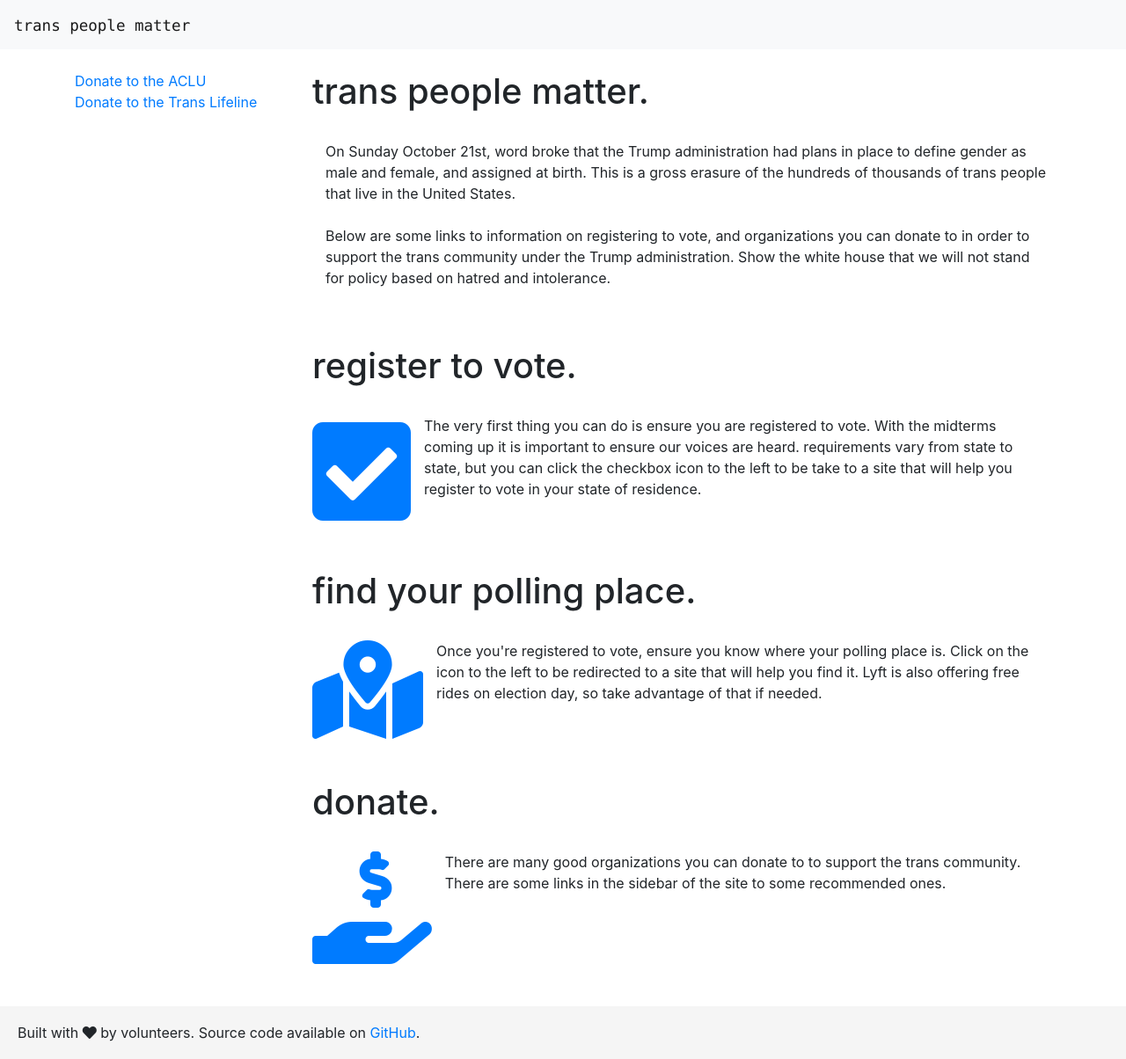
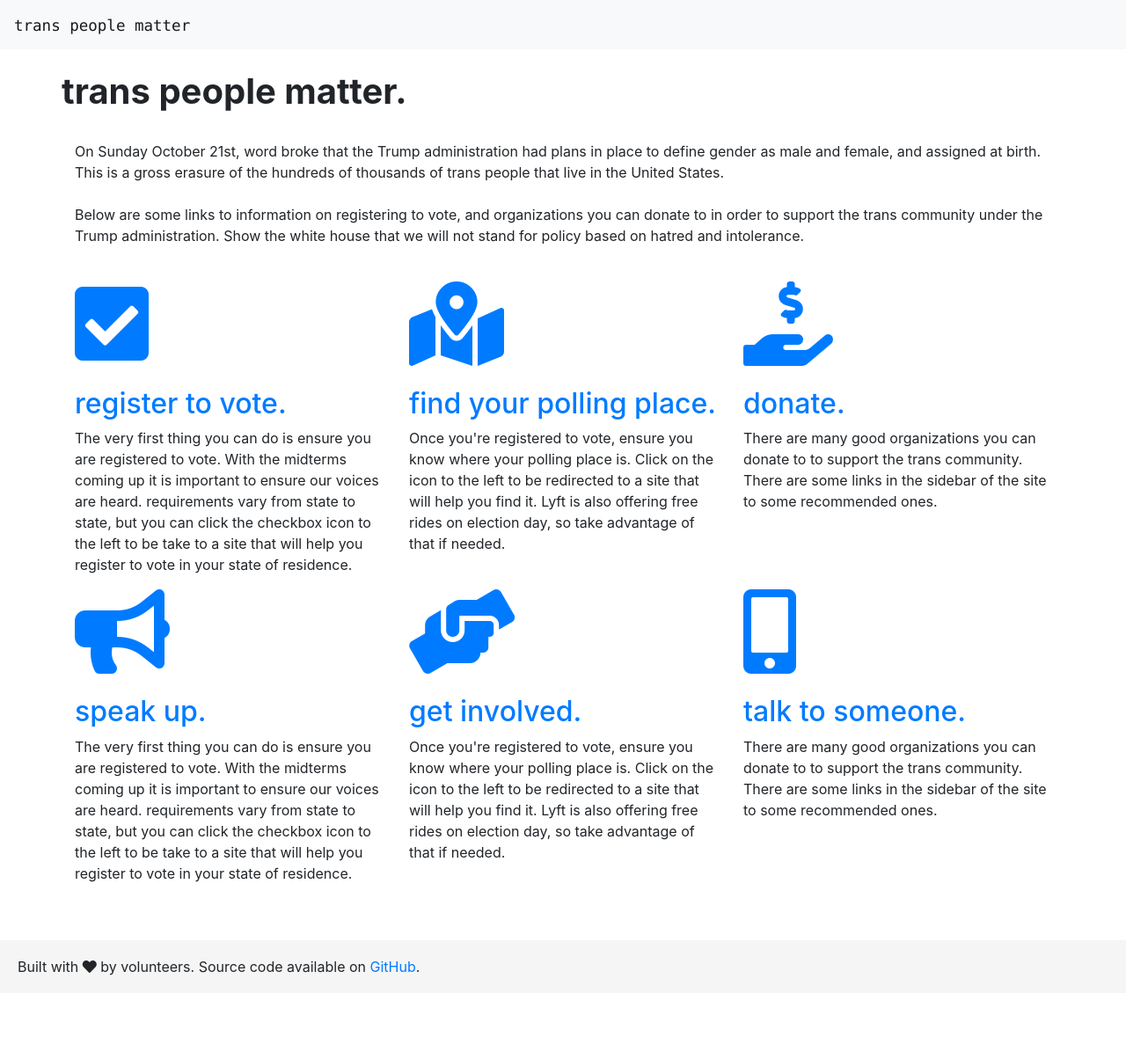
Before and after one commit to hunter32292/trans-people-matter, a Jekyll site: the page built from index.md, in a window 1280 px wide. Shown: the whole page at 88% size. Built offline with Jekyll 4.4.1, drawn with Linux system fonts in a browser that asks for light colours; nearby versions of some CDN libraries; after the commit the page ends 1129 px from its top, so only the background shows below that.

Commit message:
layout changes and new links

```diff
--- a/_layouts/home.html
+++ b/_layouts/home.html
@@ -3,54 +3,117 @@ layout: default
 ---
 <br>
 <div class="row">
-    <div class="col-3">
+    <!-- <div class="col-3">
         <a href="https://www.aclu.org/donate-aclu?ms=web_horiz_nav_hp">Donate to the ACLU</a>
         <br>
         <a href="https://www.translifeline.org/donate/">Donate to the Trans Lifeline</a>
-    </div>
-    <div class="col-9">
-        <h1 class="row">trans people matter.</h1>
+    </div> -->
+    <div class="col-12">
+        <h1 class="row"><strong>trans people matter.</strong></h1>
         <br>
         <p>
-            On Sunday October 21st, word broke that the Trump administration had plans in place to define gender as male and female, and assigned at birth. This is a gross erasure of the hundreds of thousands of trans people
+            On Sunday October 21st, word broke that the Trump administration had plans in place to define gender as
+            male and female, and assigned at birth. This is a gross erasure of the hundreds of thousands of trans
+            people
             that live in the United States.
             <br>
             <br>
-            Below are some links to information on registering to vote, and organizations you can donate to in order to support the trans community under the Trump administration.
+            Below are some links to information on registering to vote, and organizations you can donate to in order to
+            support the trans community under the Trump administration.
             Show the white house that we will not stand for policy based on hatred and intolerance.
         </p>
         <br>
+        <div class="row">
+            <div class="col-4">
+                <a href="https://vote.gov"><i class="fas fa-check-square fa-6x"></i></a>
                 <br>
-        <h1 class="row">register to vote.</h1>
                 <br>
-        <div class="row">
-            <a href="https://vote.gov"><i class="fas fa-check-square fa-8x"></i></a>
-            <p class="col-10">
-                The very first thing you can do is ensure you are registered to vote. With the midterms coming up it is important to ensure our voices are heard.
-                requirements vary from state to state, but you can click the checkbox icon to the left to be take to a site that will help you register to vote in
+                <a href="https://vote.gov">
+                    <h2>register to vote.</h2>
+                </a>
+                <p>
+                    The very first thing you can do is ensure you are registered to vote. With the midterms coming up
+                    it is important to ensure our voices are heard.
+                    requirements vary from state to state, but you can click the checkbox icon to the left to be take
+                    to a site that will help you register to vote in
                     your state of residence.
                 </p>
             </div>
             <br>
             <br>
-        <h1 class="row">find your polling place.</h1>
+            <div class="col-4">
+                <a href="https://www.headcount.org/find-your-polling-place/"><i class="fas fa-map-marked-alt fa-6x"></i></a>
                 <br>
-        <div class="row">
-            <a href="https://www.headcount.org/find-your-polling-place/"><i class="fas fa-map-marked-alt fa-7x"></i></a>
-            <p class="col-10">
-                Once you're registered to vote, ensure you know where your polling place is. Click on the icon to the left to be redirected to a site that will help you find it.
+                <br>
+                <a href="https://www.headcount.org/find-your-polling-place/">
+                    <h2>find your polling place.</h2>
+                </a>
+                <p>
+                    Once you're registered to vote, ensure you know where your polling place is. Click on the icon to
+                    the left to be redirected to a site that will help you find it.
                     Lyft is also offering free rides on election day, so take advantage of that if needed.
                 </p>
             </div>
             <br>
             <br>
-        <h1 class="row">donate.</h1>
+            <div class="col-4">
+                <a href="https://www.headcount.org/find-your-polling-place/"><i class="fas fa-hand-holding-usd fa-6x"></i></i></a>
                 <br>
+                <br>
+                <a href="https://www.headcount.org/find-your-polling-place/">
+                    <h2>donate.</h2>
+                </a>
+                <p>
+                    There are many good organizations you can donate to to support the trans community. There are some
+                    links in the sidebar of the site to some recommended ones.
+                </p>
+            </div>
+        </div>
         <div class="row">
-            <a href="https://www.headcount.org/find-your-polling-place/"><i class="fas fa-hand-holding-usd fa-8x"></i></i></a>
-            <p class="col-10">
-                There are many good organizations you can donate to to support the trans community. There are some links in the sidebar of the site to some recommended ones.
+            <div class="col-4">
+                <a href="https://callyourrep.co/"><i class="fas fa-bullhorn fa-6x"></i></a>
+                <br>
+                <br>
+                <a href="https://callyourrep.co/">
+                    <h2>speak up.</h2>
+                </a>
+                <p>
+                    The very first thing you can do is ensure you are registered to vote. With the midterms coming up
+                    it is important to ensure our voices are heard.
+                    requirements vary from state to state, but you can click the checkbox icon to the left to be take
+                    to a site that will help you register to vote in
+                    your state of residence.
                 </p>
+            </div>
+            <br>
+            <br>
+            <div class="col-4">
+                <a href="https://www.headcount.org/find-your-polling-place/"><i class="fas fa-hands-helping fa-6x"></i></a>
+                <br>
+                <br>
+                <a href="https://www.headcount.org/find-your-polling-place/">
+                    <h2>get involved.</h2>
+                </a>
+                <p>
+                    Once you're registered to vote, ensure you know where your polling place is. Click on the icon to
+                    the left to be redirected to a site that will help you find it.
+                    Lyft is also offering free rides on election day, so take advantage of that if needed.
+                </p>
+            </div>
+            <br>
+            <br>
+            <div class="col-4">
+                <a href="https://www.translifeline.org/hotline"><i class="fas fa-mobile-alt fa-6x"></i></i></a>
+                <br>
+                <br>
+                <a href="https://www.translifeline.org/hotline">
+                    <h2>talk to someone.</h2>
+                </a>
+                <p>
+                    There are many good organizations you can donate to to support the trans community. There are some
+                    links in the sidebar of the site to some recommended ones.
+                </p>
+            </div>
         </div>
     </div>
 </div>
```
Lines whose indentation alone changed are shown as unchanged.
